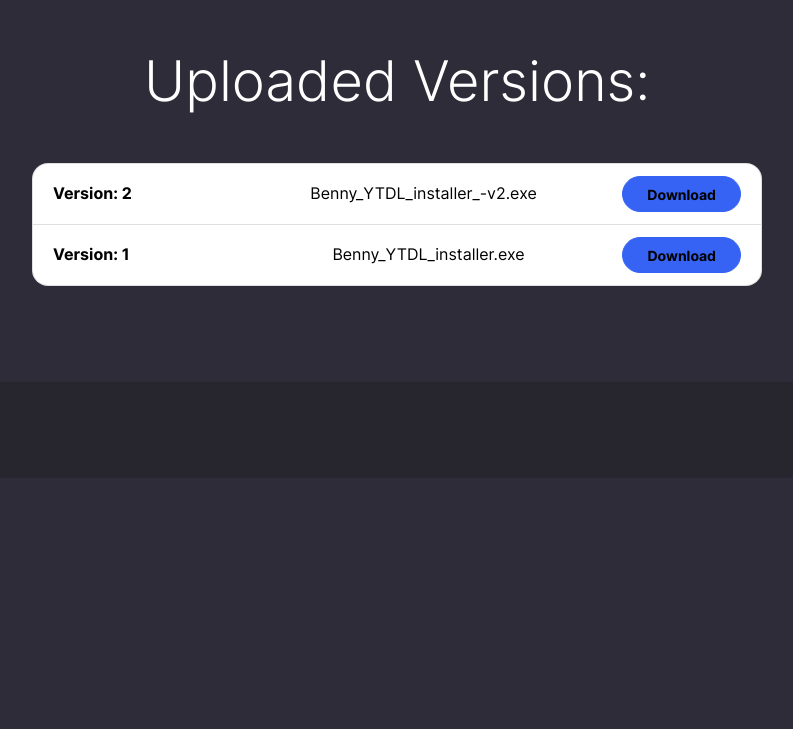
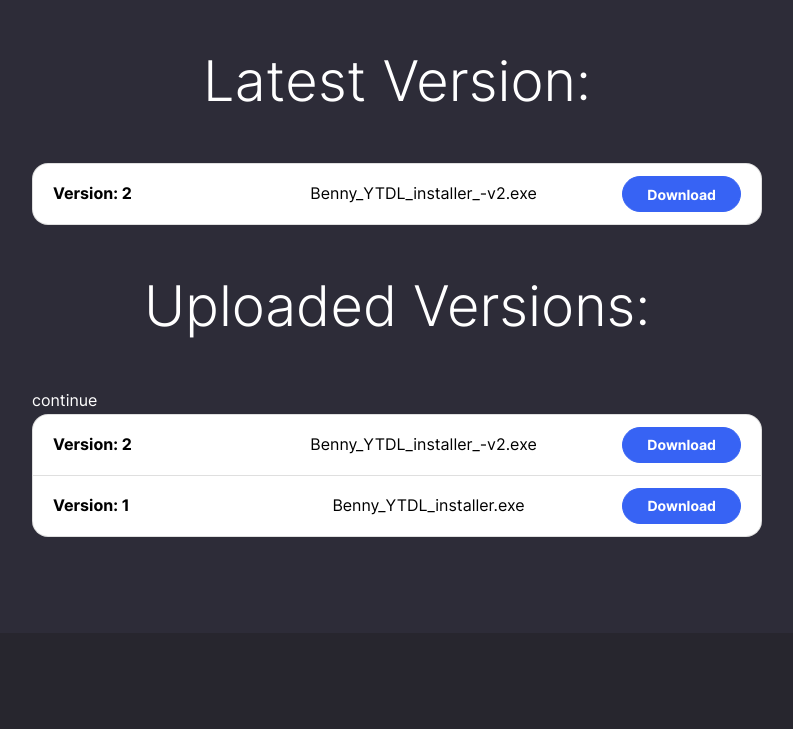
Before and after one commit to itachi1010/bennyytldpackage.com, a Django app: page / in a window 1280 px wide. Shown: the part 236-965 px from the top of the page, without its empty margins (243-1036 px from the left). Before the commit the page ends 522 px from the top, so only its background shows below. Run offline with Django 4.2, Linux system fonts and the light colour scheme; data comes from the database, SQL or seed files in the repository; some libraries are stand-ins or nearby versions.

Commit message:
it is perfectly working on render, i am making the download process simpler

```diff
--- a/fileuploads/templates/homepage.html
+++ b/fileuploads/templates/homepage.html
@@ -10,23 +10,34 @@
         </div>
     </header>
 
+    <!-- Latest Version Section -->
+    <div class="container mt-5">
+        <h2 class="display-4 text-center mb-5">Latest Version:</h2>
+        <div class="row justify-content-center">
+            <div class="col-md-8">
+                <ul class="list-group">
+                    {% if versions %}
+                        <li class="list-group-item d-flex justify-content-between align-items-center">
+                            <span class="font-weight-bold" style="color: black;">Version: {{ versions.0.version }}</span> -
+                            <span style="color: black;">{{ versions.0.file.name|filename }}</span>
+                            <a href="{% url 'download_file' file_id=versions.0.id %}" class="btn btn-primary btn-sm" download>Download</a>
+                        </li>
+                    {% endif %}
+                </ul>
+            </div>
+        </div>
+    </div>
+
     <!-- Uploaded Versions Section -->
     <div class="container mt-5">
         <h2 class="display-4 text-center mb-5">Uploaded Versions:</h2>
-        <style>
-            /* Custom style for the version names */
-            .list-group-item span.font-weight-bold {
-                color: black; /* Change the color to black or another color that contrasts well */
-            }
-            /* Custom style for the "Download" link */
-            .list-group-item a.btn-primary {
-                color: black;
-            }
-        </style>
         <div class="row justify-content-center">
             <div class="col-md-8">
                 <ul class="list-group">
                     {% for version in versions %}
+                        {% if forloop.first %} {# Skip the first version since it's displayed above as the latest #}
+                            continue
+                        {% endif %}
                         <li class="list-group-item d-flex justify-content-between align-items-center">
                             <span class="font-weight-bold" style="color: black;">Version: {{ version.version }}</span> -
                             <span style="color: black;">{{ version.file.name|filename }}</span>
```
